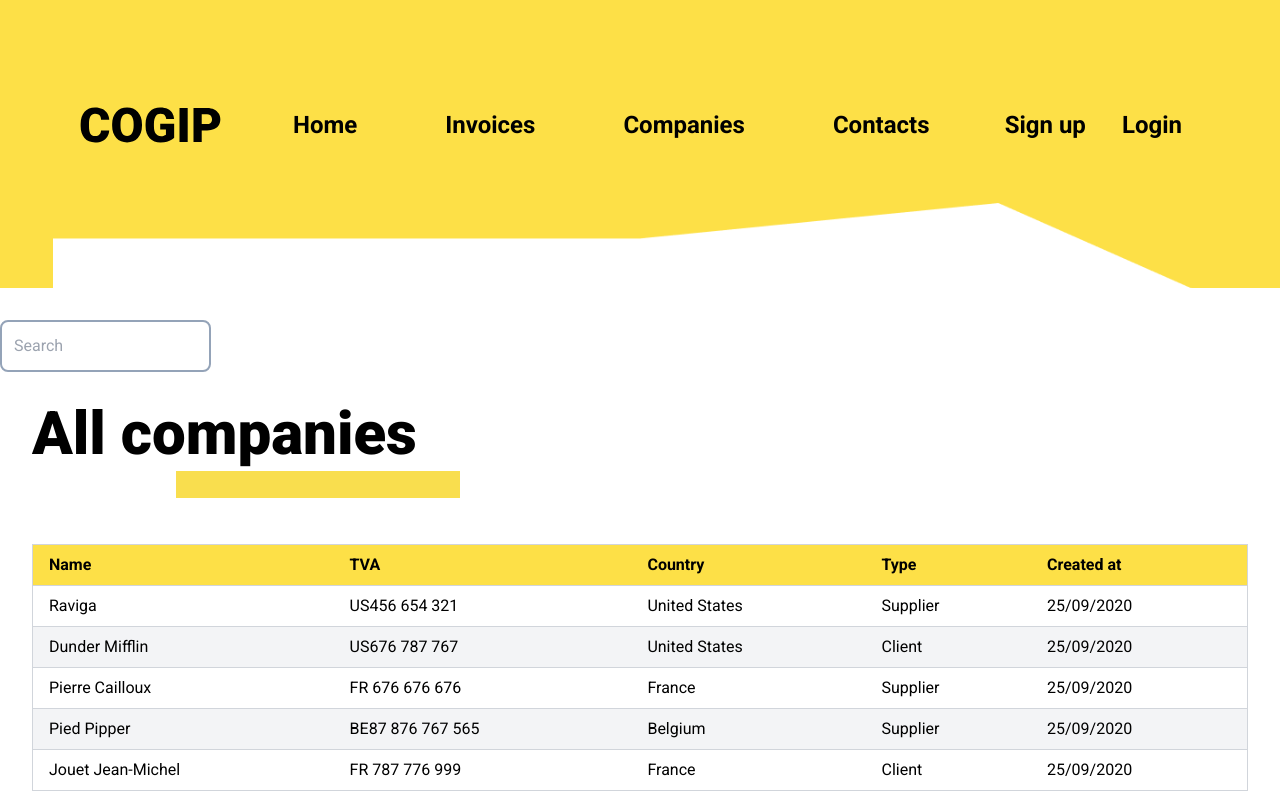
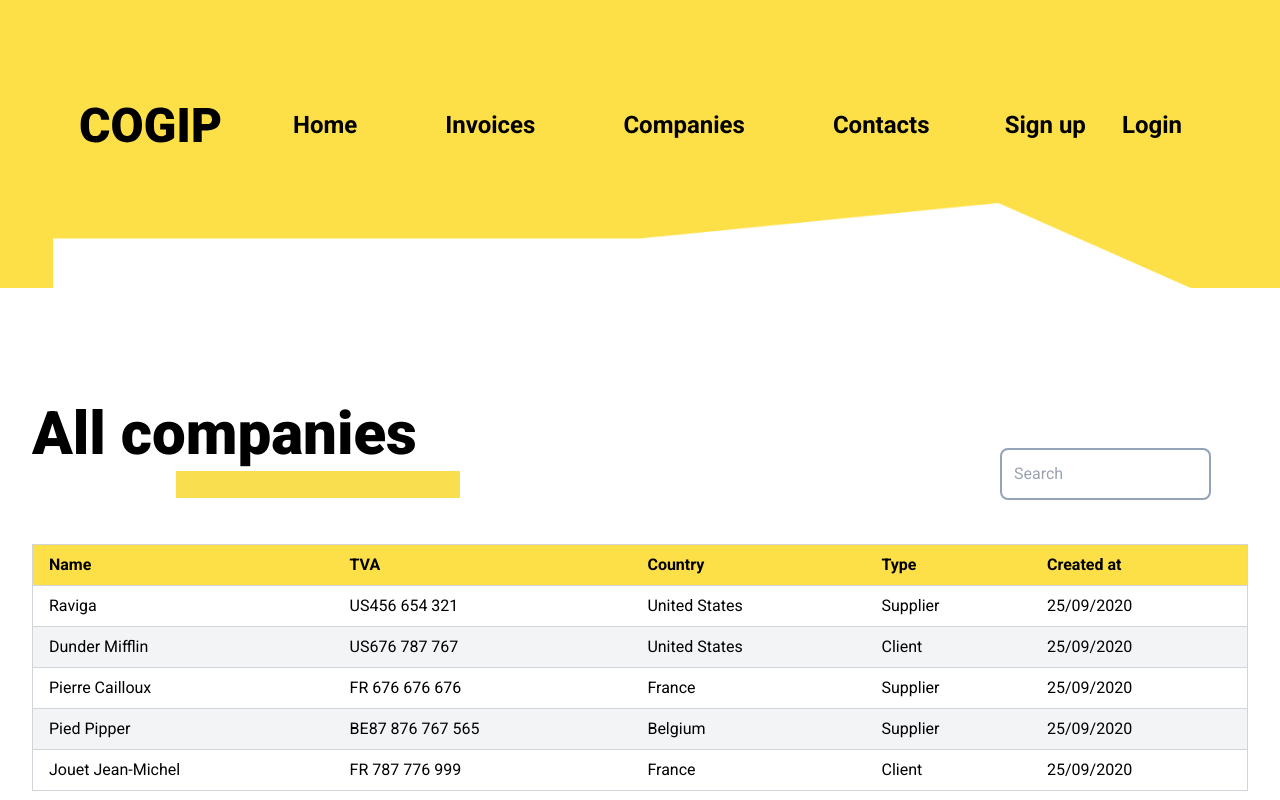
Before and after one commit to Justine-Frigo/Cogip_project_frontend, a Vue app: page /companies in a window 1280 px wide. Shown: the top 800 px of the page. Built offline with nearby package versions, Linux system fonts and the light colour scheme.

Commit message:
searchbar

```diff
--- a/src/components/SearchBar.vue
+++ b/src/components/SearchBar.vue
@@ -1,5 +1,5 @@
 <template>
-  <div>   <input class="border-solid border-2 border-slate-400 rounded-lg p-3"
+  <div>   <input class="border-solid border-2 border-slate-400 rounded-lg p-3 relative left-[1000px] top-32"
       type="text"
       v-model="searchQuery"
       placeholder="Search"
```
